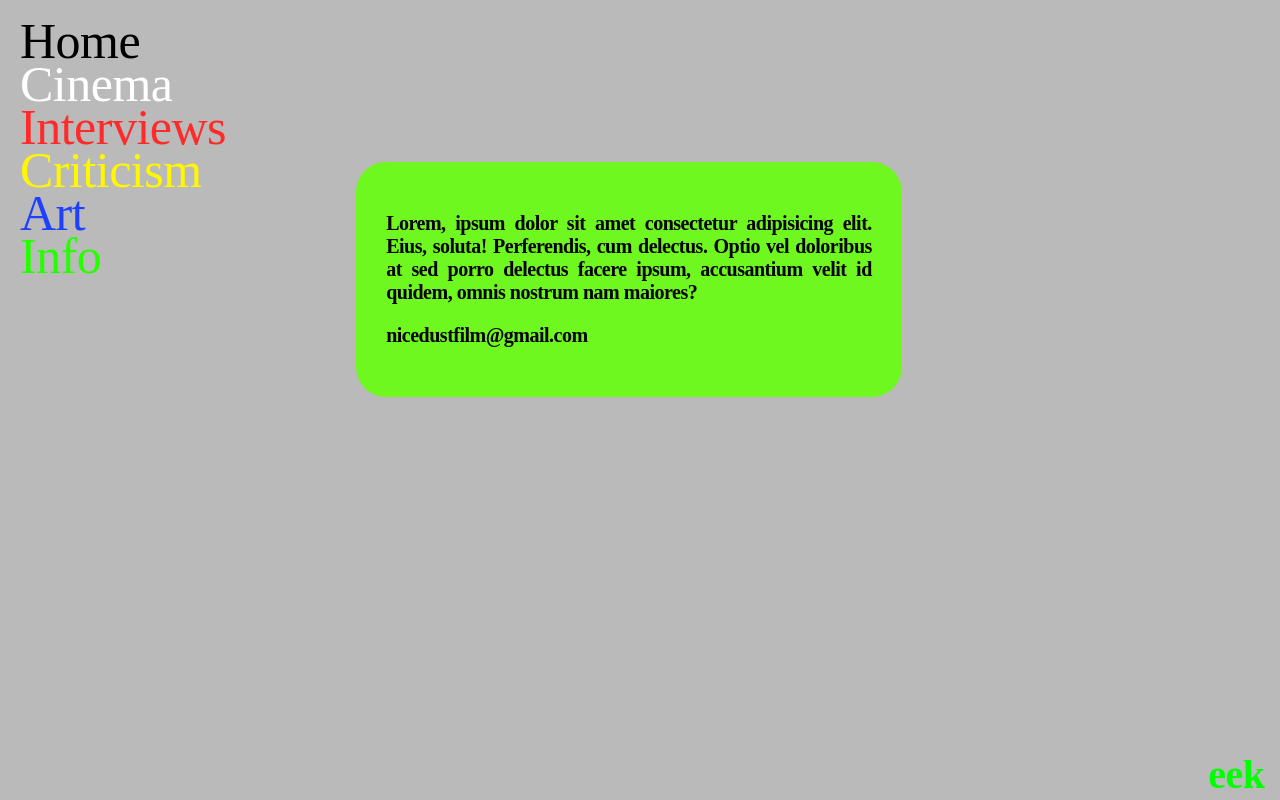
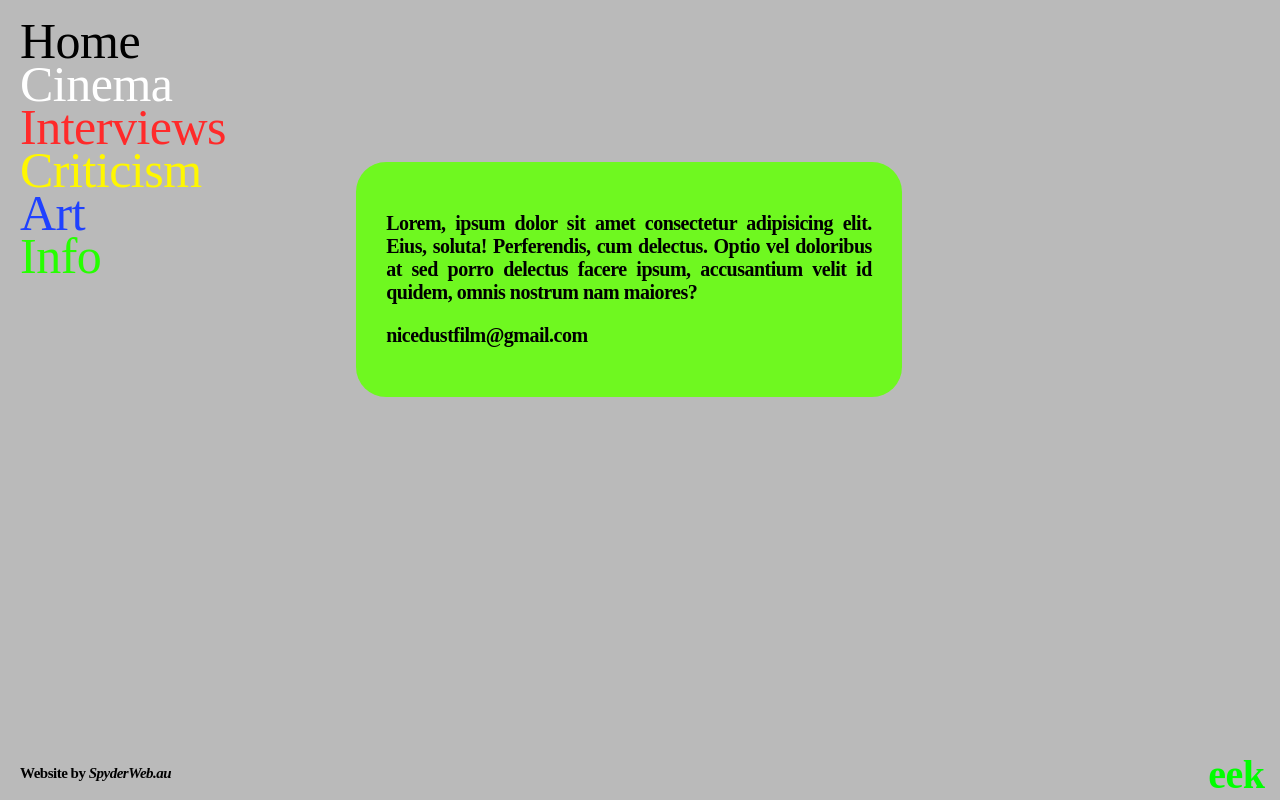
Before and after one commit to s4brina/eek, a plain HTML site: page info.html in a window 1280 px wide. Drawn offline with Linux system fonts and the light colour scheme; a script that the page names is missing.

Commit message:
Add files via upload

```diff
--- a/info.html
+++ b/info.html
@@ -20,6 +20,11 @@
             <a href="criticism.html" id="nav">Criticism</a>
             <a href="art.html" id="nav">Art</a>
             <a href="info.html" id="nav">Info</a>
+            <div class="for-cred">
+                <div id="tm">
+                    <p id="tm-text">Website by <i>SpyderWeb.au</i></p></a>
+                </div>
+            </div>
         </div>
 
         <div class="image-section" id="imageSection">
```
Also changed, not shown: art.html (+5 -0 lines), cinema.html (+5 -0 lines), criticism.html (+5 -0 lines), index.html (+7 -3 lines), interviews.html (+5 -0 lines).
